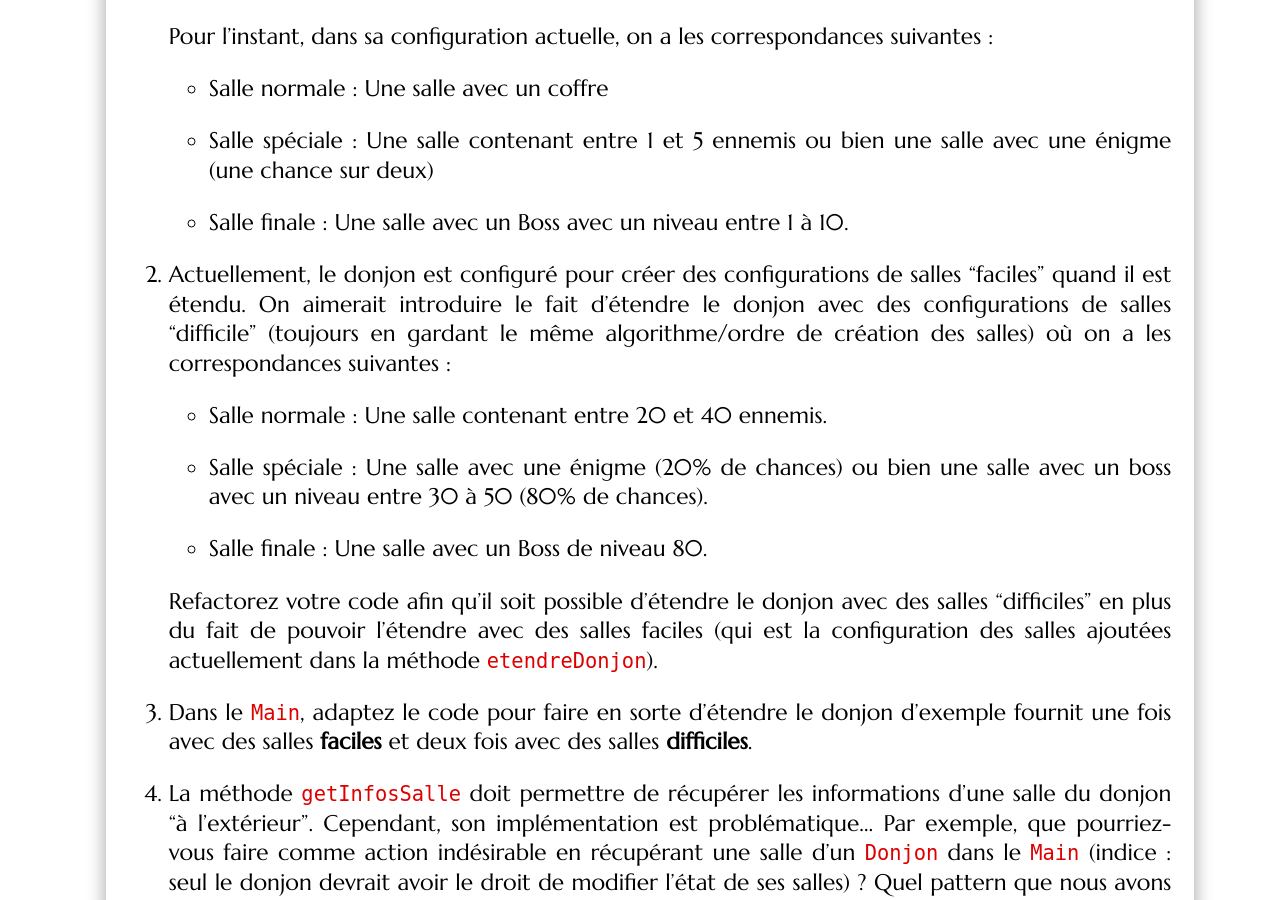
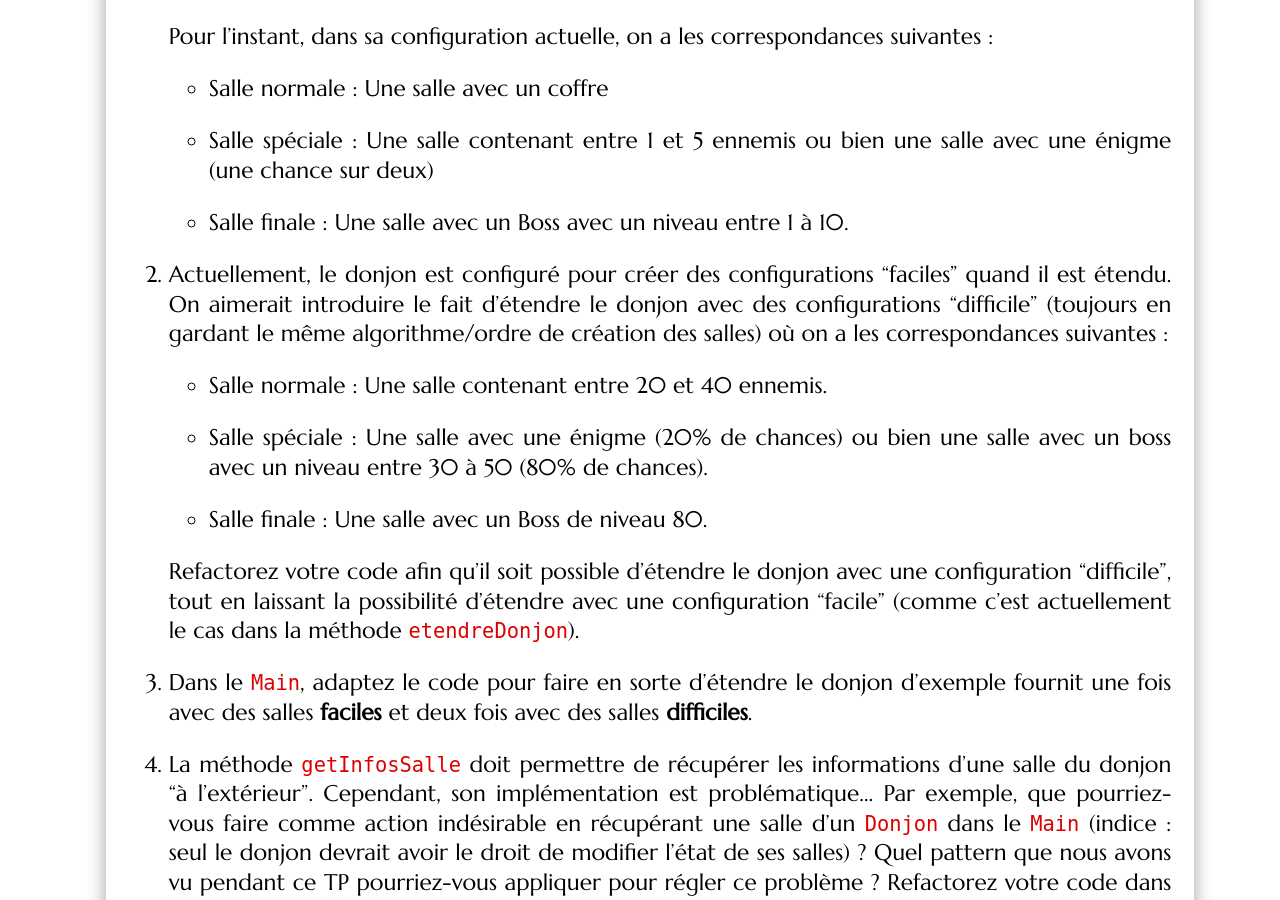
Before and after one commit to mgasquet/R304-QualiteDeveloppement, a Jekyll site: the page built from tutorials/tutorial4.md, in a window 1280 px wide and 900 px high, scrolled down 65737 px. Built offline with Jekyll 4.4.1, drawn with Linux system fonts in a browser that asks for light colours; some web fonts are replaced.

Commit message:
reformulation consigne donjon

```diff
--- a/tutorials/tutorial4.md
+++ b/tutorials/tutorial4.md
@@ -2028,7 +2028,7 @@ On peut généraliser ce **pattern** ainsi :
 
     * Salle finale : Une salle avec un Boss avec un niveau entre 1 à 10.
 
-2. Actuellement, le donjon est configuré pour créer des configurations de salles "faciles" quand il est étendu. On aimerait introduire le fait d'étendre le donjon avec des configurations de salles "difficile" (toujours en gardant le même algorithme/ordre de création des salles) où on a les correspondances suivantes :
+2. Actuellement, le donjon est configuré pour créer des configurations "faciles" quand il est étendu. On aimerait introduire le fait d'étendre le donjon avec des configurations "difficile" (toujours en gardant le même algorithme/ordre de création des salles) où on a les correspondances suivantes :
 
     * Salle normale : Une salle contenant entre 20 et 40 ennemis.
 
@@ -2036,7 +2036,7 @@ On peut généraliser ce **pattern** ainsi :
 
     * Salle finale : Une salle avec un Boss de niveau 80.
 
-    Refactorez votre code afin qu'il soit possible d'étendre le donjon avec des salles "difficiles" en plus du fait de pouvoir l'étendre avec des salles faciles (qui est la configuration des salles ajoutées actuellement dans la méthode `etendreDonjon`).
+    Refactorez votre code afin qu'il soit possible d'étendre le donjon avec une configuration "difficile", tout en laissant la possibilité d'étendre avec une configuration "facile" (comme c'est actuellement le cas dans la méthode `etendreDonjon`).
 
 3. Dans le `Main`, adaptez le code pour faire en sorte d'étendre le donjon d'exemple fournit une fois avec des salles **faciles** et deux fois avec des salles **difficiles**.
 
```
